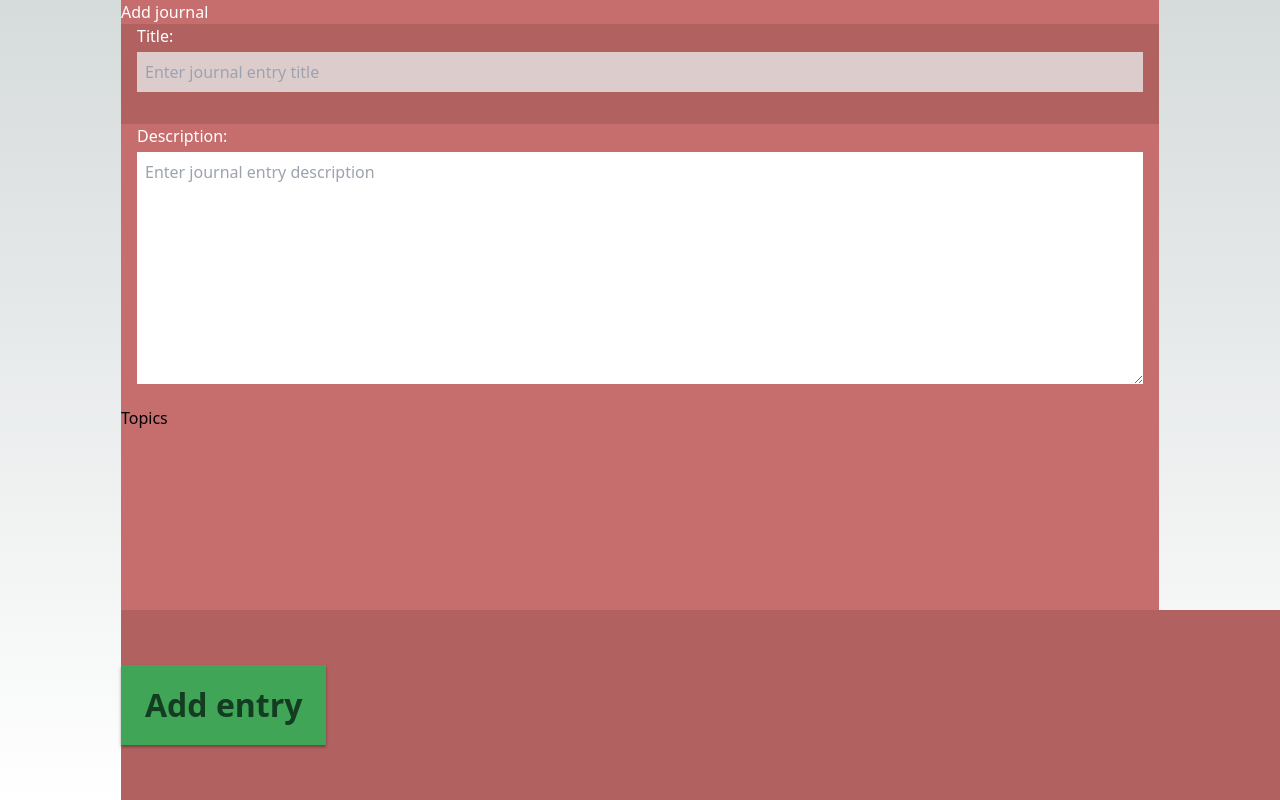
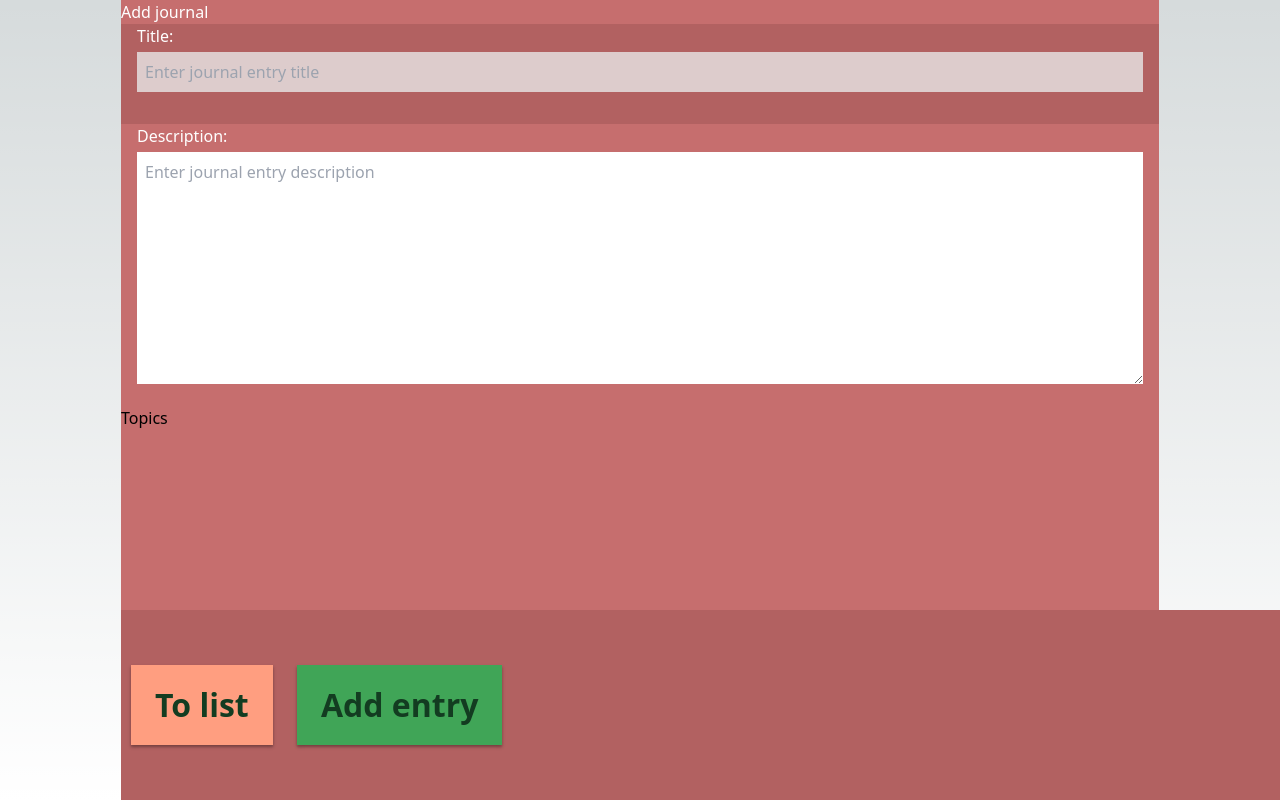
Before and after one commit to alexanderaspman/web-journal-app, a Next.js app: page /add-entry in a window 1280 px wide. Built offline with nearby package versions, Linux system fonts and the light colour scheme.

Commit message:
fix:Buttons// working links-pagination:padding

```diff
--- a/components/Pagination.js
+++ b/components/Pagination.js
@@ -15,7 +15,7 @@ const pagesCount = Math.ceil(items/pageSize);
 {pages.map((page)=>{
     return(
 <li key={page}>
-    <button>
+    <button style={{margin:"0 10px"}}>
 <a onClick={()=>{ onPageChange(page)}}>
    {page}
 </a></button>
--- a/pages/add-entry/add.module.scss
+++ b/pages/add-entry/add.module.scss
@@ -1,4 +1,5 @@
 $color-success: #40A557;
+$color-back: #FF9E80;
 
 .container {
     max-width: 1038px;
@@ -38,4 +39,15 @@ $color-success: #40A557;
     font-weight: 700;
     color: #133C21;
     box-shadow: 0 2px 4px 0 rgba(0,0,0,0.2), 0 2px 2px 0 rgba(0,0,0,0.19);
+    margin:0 10px;
 }
+.button__back {
+    background-color: $color-back;
+    font-size: 2rem;
+    padding: 16px 24px;
+    font-weight: 700;
+    color: #133C21;
+    box-shadow: 0 2px 4px 0 rgba(0,0,0,0.2), 0 2px 2px 0 rgba(0,0,0,0.19);
+    margin:0 10px;
+
+}
--- a/pages/add-entry/index.tsx
+++ b/pages/add-entry/index.tsx
@@ -1,5 +1,6 @@
 import React, { useState } from 'react';
 import styles from './add.module.scss'
+import Link from 'next/link';
 interface Topic {
   id: number;
   entryTitel: string;
@@ -53,7 +54,7 @@ const JournalForm  = () => {
       </div>
       </div>
       <div className='flex-1 justify-end	' style={{width:"100%",backgroundColor:"#B26161",padding:"55px 0",position:"fixed",bottom:"0px"}}>
-      <button className={styles.button__add} onClick={handleAddTopic}>Add entry</button>
+      <Link href={`home`}><button className={styles.button__back} onClick={handleAddTopic}>To list</button> </Link> <button className={styles.button__add} onClick={handleAddTopic}>Add entry</button>
       </div>
       <h2>Topics</h2>
       <ul>
--- a/pages/home/index.tsx
+++ b/pages/home/index.tsx
@@ -82,7 +82,7 @@ currentPage={currentPage}
 pageSize={pageSize}
 onPageChange={onPageChange}
 />
-<span className="justify-self-end"><button><AddButton /></button></span></div>
+<span className="justify-self-end"><button><Link href={`add-entry`}><AddButton /></Link></button></span></div>
 </div></Wrapper>)
 }
 export default JournalEntryList
```
